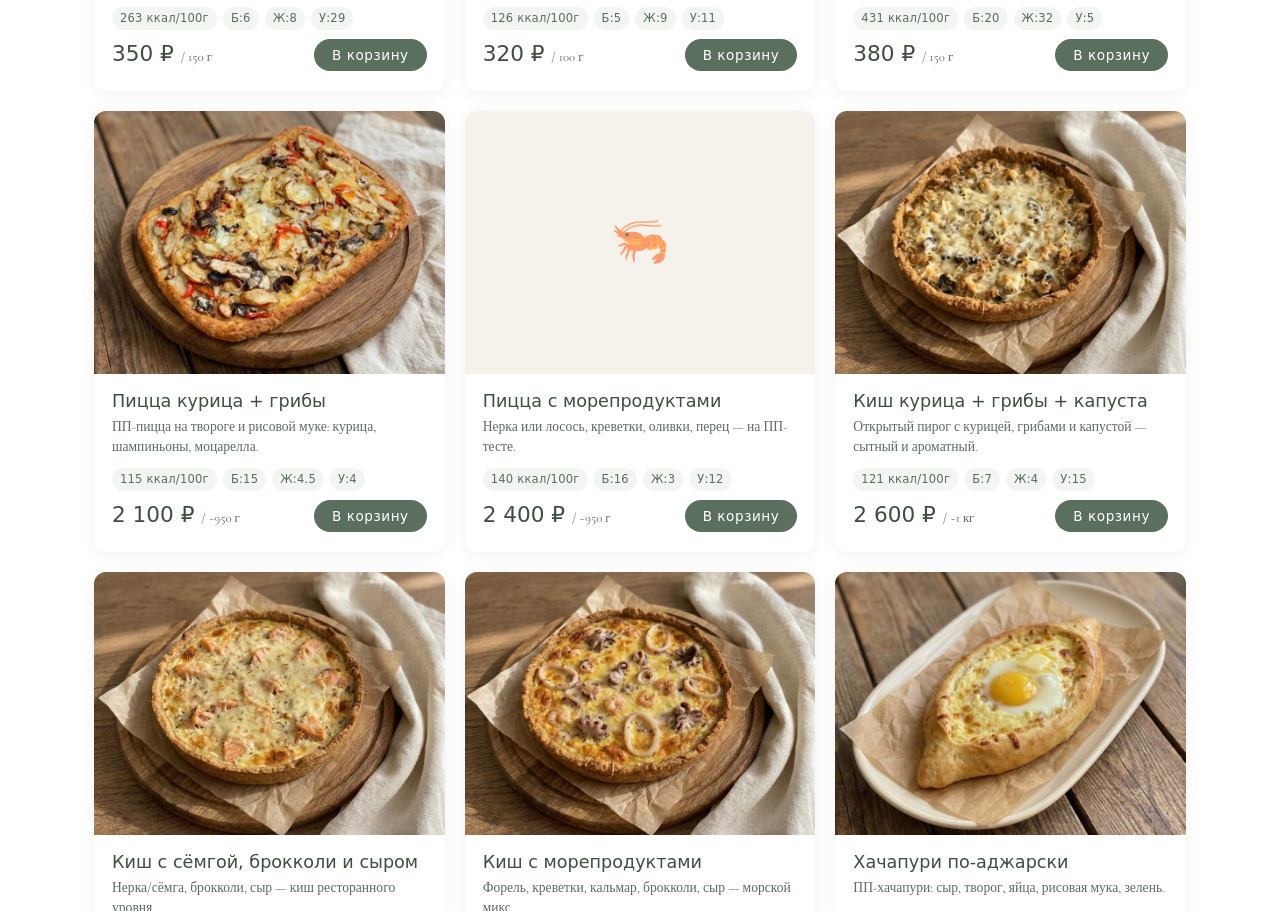
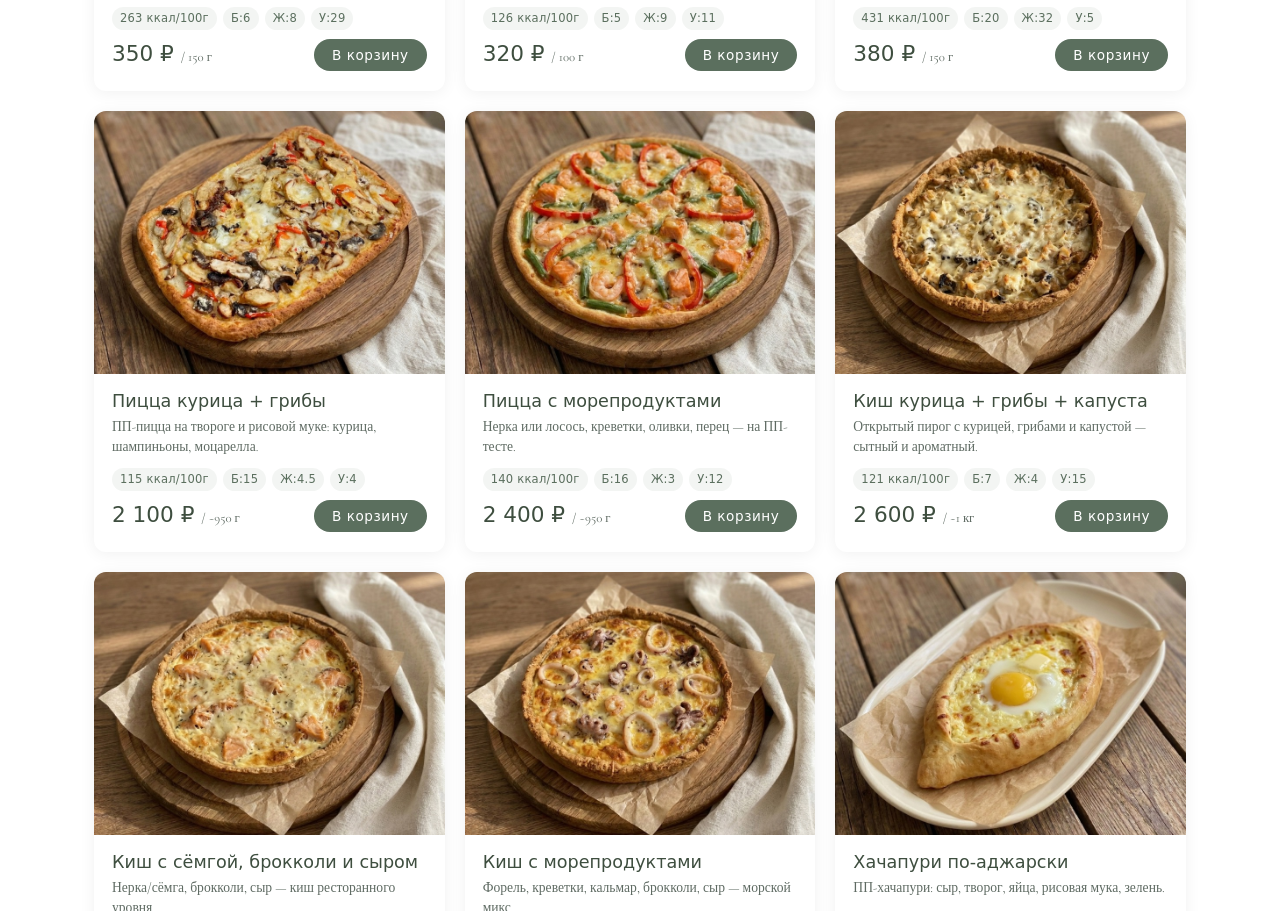
Before and after one commit to Elenavsemogu/lena-alpatova, a plain HTML site: page index.html in a window 1280 px wide. Shown: the part 5355-6266 px from the top of the page. Drawn offline with nearby package versions, Linux system fonts and the light colour scheme; a web font is replaced by a local one.

Commit message:
+1 фото: пицца с морепродуктами
Co-authored-by: Cursor <cursoragent@cursor.com>

```diff
--- a/index.html
+++ b/index.html
@@ -648,7 +648,7 @@ const PRODUCTS = [
   // ПИЦЦА И КИШИ
   {id:21, name:'Пицца курица + грибы', cat:'pizza', icon:'🍕', photo:'pizza-kurica-griby.jpg', desc:'ПП-пицца на твороге и рисовой муке: курица, шампиньоны, моцарелла.', meal:'lunch',
     per100:{kcal:115,p:15,f:4.5,c:4}, variants:[{label:'~950 г',w:950,price:2100}]},
-  {id:22, name:'Пицца с морепродуктами', cat:'pizza', icon:'🦐', desc:'Нерка или лосось, креветки, оливки, перец — на ПП-тесте.', meal:'lunch',
+  {id:22, name:'Пицца с морепродуктами', cat:'pizza', icon:'🦐', photo:'pizza-moreprodukty.jpg', desc:'Нерка или лосось, креветки, оливки, перец — на ПП-тесте.', meal:'lunch',
     per100:{kcal:140,p:16,f:3,c:12}, variants:[{label:'~950 г',w:950,price:2400}]},
   {id:24, name:'Киш курица + грибы + капуста', cat:'pizza', icon:'🥧', photo:'kish-kurica-griby.jpg', desc:'Открытый пирог с курицей, грибами и капустой — сытный и ароматный.', meal:'lunch',
     per100:{kcal:121,p:7,f:4,c:15}, variants:[{label:'~1 кг',w:1000,price:2600}]},
```
Also changed, not shown: images/menu/pizza-moreprodukty.jpg (added).
